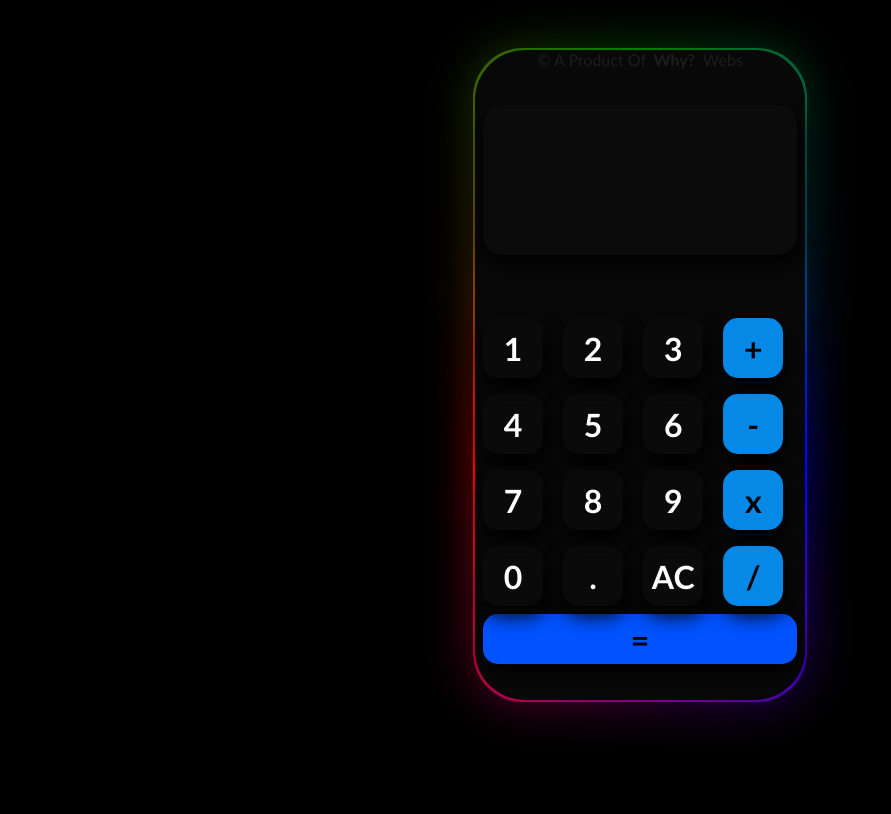
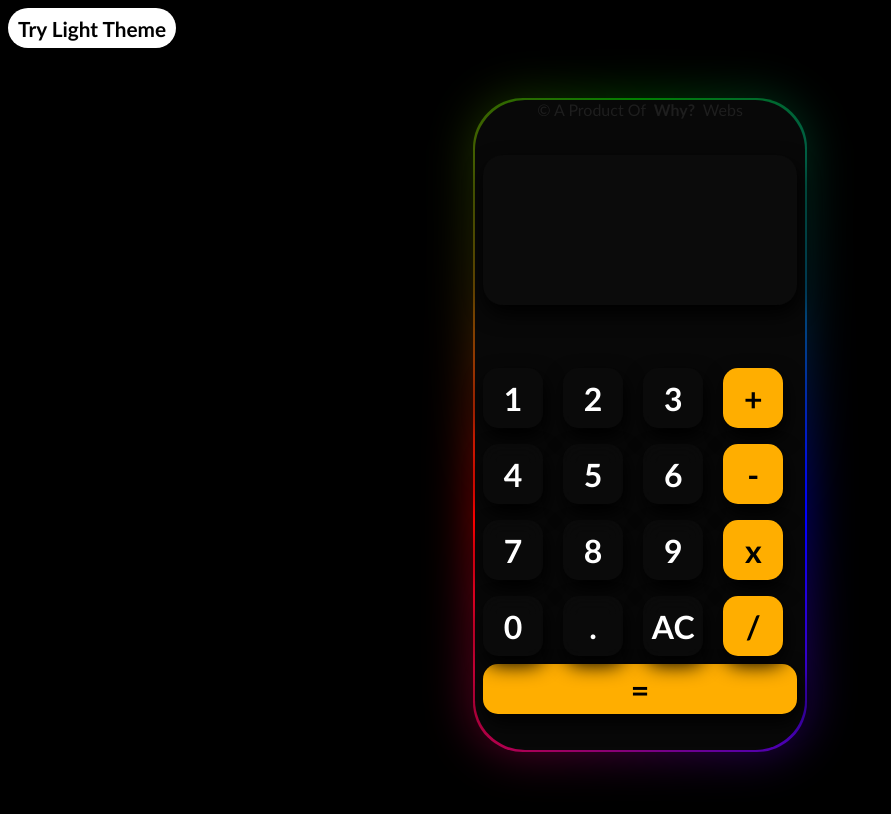
Before and after one commit to Yasir-A1i/Calculator-Dark-Theme, a plain HTML site: page index.html in a window 1280 px wide. Shown: the whole page, without its empty margins (0-891 px from the left). Drawn offline with Linux system fonts and the light colour scheme.

Commit message:
Added colors, with wish of Danyal

```diff
--- a/index.html
+++ b/index.html
@@ -7,6 +7,7 @@
     <link rel="stylesheet" href="style.css">
 </head>
 <body>
+    <a href="https://yasir-a1i.github.io/Calculator-Light-Theme/"><button class="try">Try Light Theme</button></a>
     <div class="box">
         &#169; A Product Of <b>&nbsp; Why? &nbsp;</b> Webs
   <p class="result"></p>
--- a/style.css
+++ b/style.css
@@ -3,8 +3,21 @@
     padding: 0;
     font-family: 'Gill Sans', 'Gill Sans MT', Calibri, 'Trebuchet MS', sans-serif;
 }
+.try{
+    position: absolute;
+    top: 0;
+    left: 0;
+    background: white;
+    font-size: 1.3rem;
+    color: black;
+    height: 40px;
+    width: max-content;
+    padding-left: 10px;
+    padding-right: 10px;
+    border-radius: 100px;
+}
 .box{
-    margin-top: 50px;
+    margin-top: 100px;
     width: 330px;
     height: 650px;
     background-color: black;
@@ -107,7 +120,7 @@ button:active {
     margin-bottom: 50px;
     font-weight: bold;
     height: 50px;
-    background: rgb(0, 82, 255);
+    background: rgb(255, 174, 0);
     color: black;
     border-radius: 15px;
     margin: auto;
@@ -118,7 +131,7 @@ button {
     box-shadow: 2px 9px 20px #000000;
     width: 60px;
     cursor: pointer;
-    background: rgba(15, 15,  15, 0.403);
+    background: rgba(15, 15, 15, 0.403);
     height: 60px;
     backdrop-filter: blur(10px);
     font-size: 2rem;
@@ -130,6 +143,6 @@ button {
 }
 
 .operation {
-    background-color: rgb(6 136 230);
+    background: rgb(255, 174, 0);
     color: black;
 }
```
